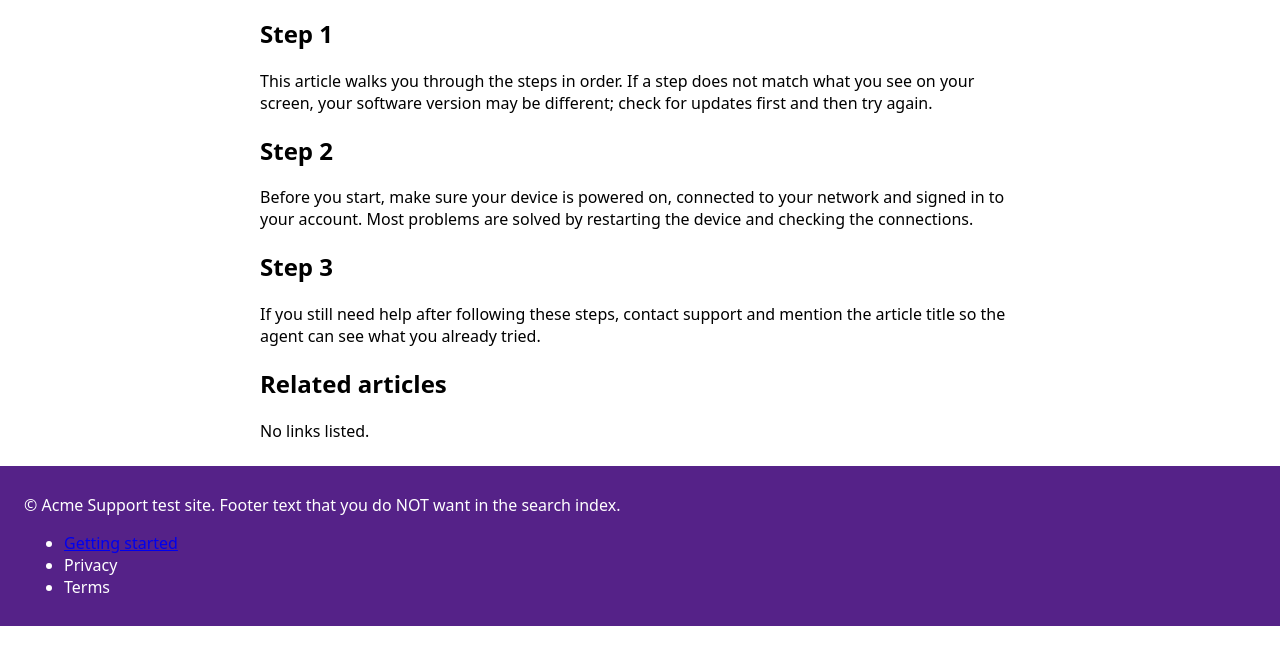
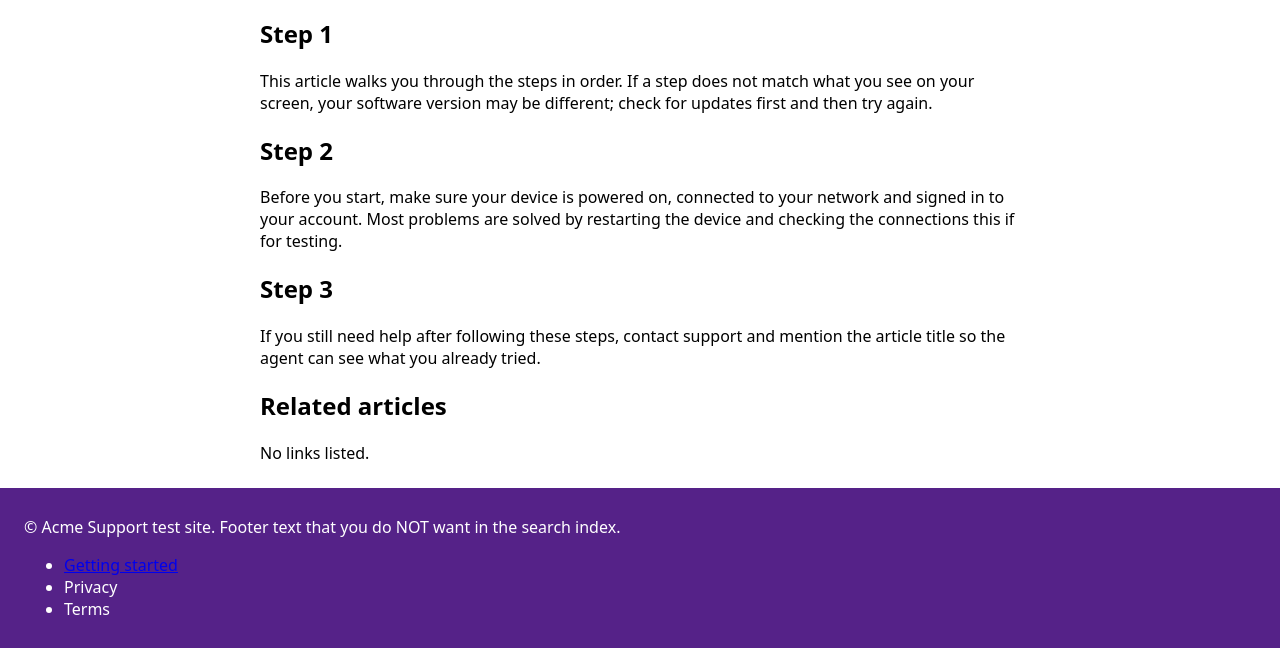
Before and after one commit to svamshi123/test-support, a plain HTML site: page article/fix-wifi-connection-problems/index.html in a window 1280 px wide. Shown: the part 228-876 px from the top of the page. Before the commit the page ends 854 px from the top, so only its background shows below. Drawn offline with Linux system fonts and the light colour scheme.

Commit message:
Article changes

```diff
--- a/article/fix-wifi-connection-problems/index.html
+++ b/article/fix-wifi-connection-problems/index.html
@@ -18,7 +18,7 @@ nav[aria-label=breadcrumb] li+li::before{content:"/ ";color:#888}</style>
 <body>
 <header><strong>Acme Support</strong> &middot; Help Center</header>
 <nav aria-label="main menu"><ul><li><a href="https://svamshi123.github.io/test-support/category/getting-started/">Getting started</a></li><li><a href="https://svamshi123.github.io/test-support/category/account-payments-and-subscriptions/">Account, payments and subscriptions</a></li><li><a href="https://svamshi123.github.io/test-support/category/troubleshoot-devices/">Device issues</a></li><li><a href="https://svamshi123.github.io/test-support/category/wifi-and-connectivity/">Wi-Fi &amp; connectivity</a></li><li><a href="https://svamshi123.github.io/test-support/category/adding-apps-and-streaming/">Adding apps &amp; streaming</a></li><li><a href="https://svamshi123.github.io/test-support/category/smart-home/">Smart Home</a></li></ul></nav>
-<main><nav aria-label="breadcrumb"><ol><li><a href="https://svamshi123.github.io/test-support/">Support Home</a></li><li><a href="https://svamshi123.github.io/test-support/category/wifi-and-connectivity/">Wi-Fi &amp; connectivity</a></li></ol></nav><article class="article-body"><h1>Fix Wi-Fi connection problems</h1><p><em>Resolve dropped connections and slow streaming on your home network.</em></p><h2>Step 1</h2><p>This article walks you through the steps in order. If a step does not match what you see on your screen, your software version may be different; check for updates first and then try again.</p><h2>Step 2</h2><p>Before you start, make sure your device is powered on, connected to your network and signed in to your account. Most problems are solved by restarting the device and checking the connections.</p><h2>Step 3</h2><p>If you still need help after following these steps, contact support and mention the article title so the agent can see what you already tried.</p><h2>Related articles</h2><p>No links listed.</p></article></main>
+<main><nav aria-label="breadcrumb"><ol><li><a href="https://svamshi123.github.io/test-support/">Support Home</a></li><li><a href="https://svamshi123.github.io/test-support/category/wifi-and-connectivity/">Wi-Fi &amp; connectivity</a></li></ol></nav><article class="article-body"><h1>Fix Wi-Fi connection problems</h1><p><em>Resolve dropped connections and slow streaming on your home network.</em></p><h2>Step 1</h2><p>This article walks you through the steps in order. If a step does not match what you see on your screen, your software version may be different; check for updates first and then try again.</p><h2>Step 2</h2><p>Before you start, make sure your device is powered on, connected to your network and signed in to your account. Most problems are solved by restarting the device and checking the connections this if for testing.</p><h2>Step 3</h2><p>If you still need help after following these steps, contact support and mention the article title so the agent can see what you already tried.</p><h2>Related articles</h2><p>No links listed.</p></article></main>
 <footer><p>&copy; Acme Support test site. Footer text that you do NOT want in the search index.</p>
 <ul><li><a href="https://svamshi123.github.io/test-support/category/getting-started/">Getting started</a></li><li>Privacy</li><li>Terms</li></ul></footer>
 </body>
```
